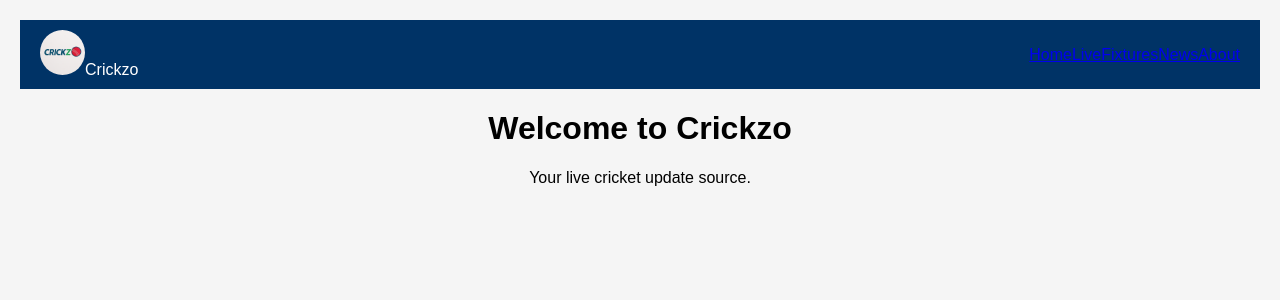
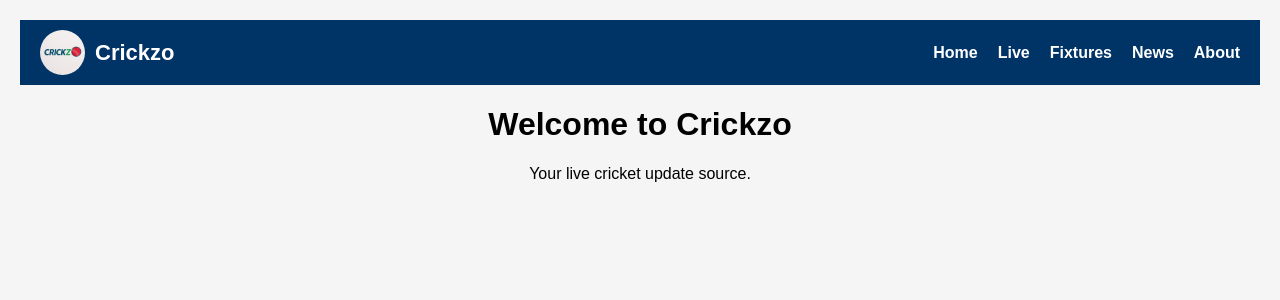
Before and after one commit to Subhah123/Crickzo, a React (Create React App) app: page / in a window 1280 px wide. Shown: the top 300 px of the page. Built offline with nearby package versions, Linux system fonts and the light colour scheme.

Commit message:
Update Navbar.css

```diff
--- a/src/Navbar.css
+++ b/src/Navbar.css
@@ -1,10 +1,42 @@
+/* Navbar.css */
+
 .navbar {
-  width: 100%;                          /* ✅ full width */
+  width: 100%;
   display: flex;
   justify-content: space-between;
   align-items: center;
   padding: 10px 20px;
-  background-color: #003366;           /* Navy blue */
+  background-color: #003366; /* Navy blue */
   color: white;
-  box-sizing: border-box;              /* ✅ padding include kare */
+  box-sizing: border-box;
+  position: sticky;
+  top: 0;
+  z-index: 100;
 }
+
+.navbar-left {
+  display: flex;
+  align-items: center;
+  gap: 10px;
+}
+
+.navbar-right {
+  display: flex;
+  gap: 20px;
+}
+
+.navbar-right a {
+  color: white;
+  text-decoration: none;
+  font-weight: bold;
+  transition: color 0.3s;
+}
+
+.navbar-right a:hover {
+  color: #00aced;
+}
+
+.brand-name {
+  font-size: 22px;
+  font-weight: bold;
+}
```
